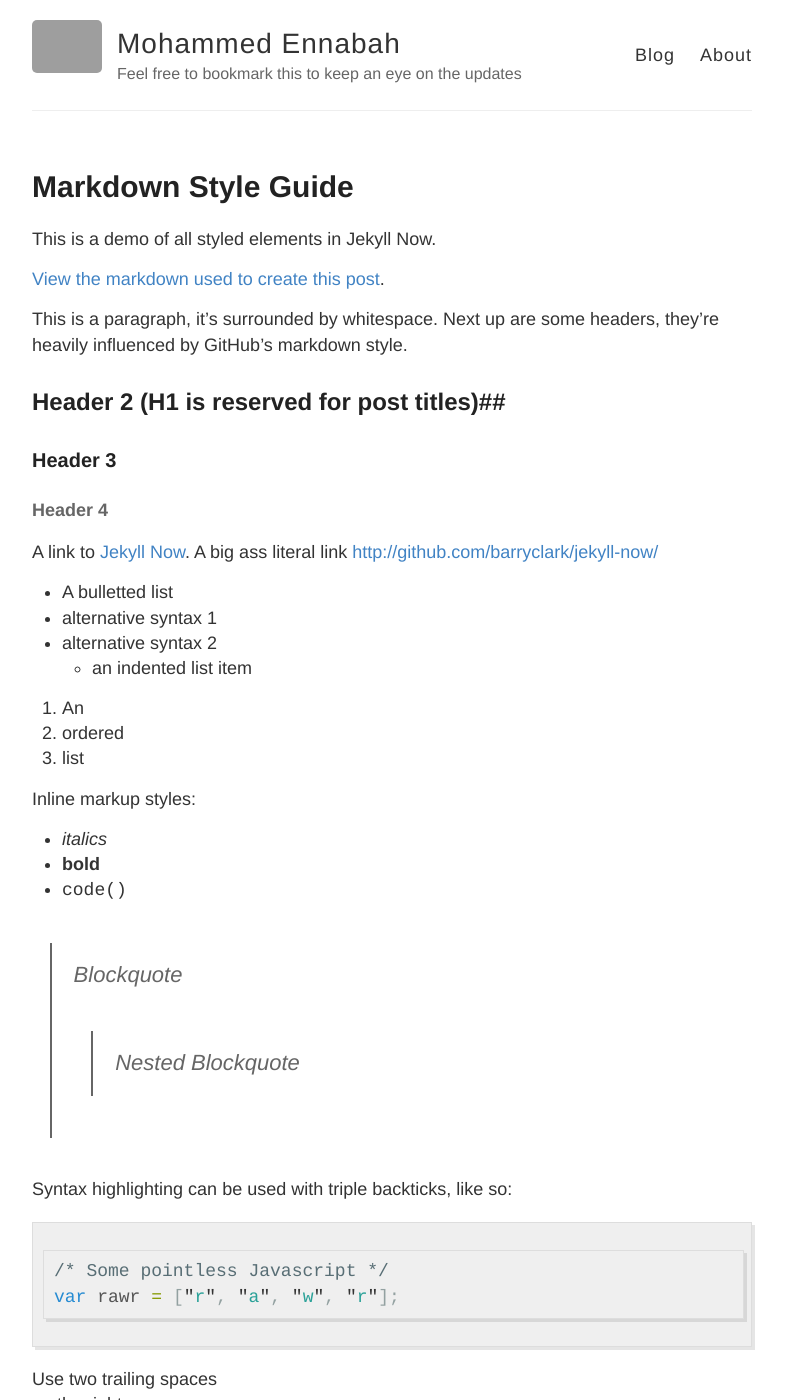
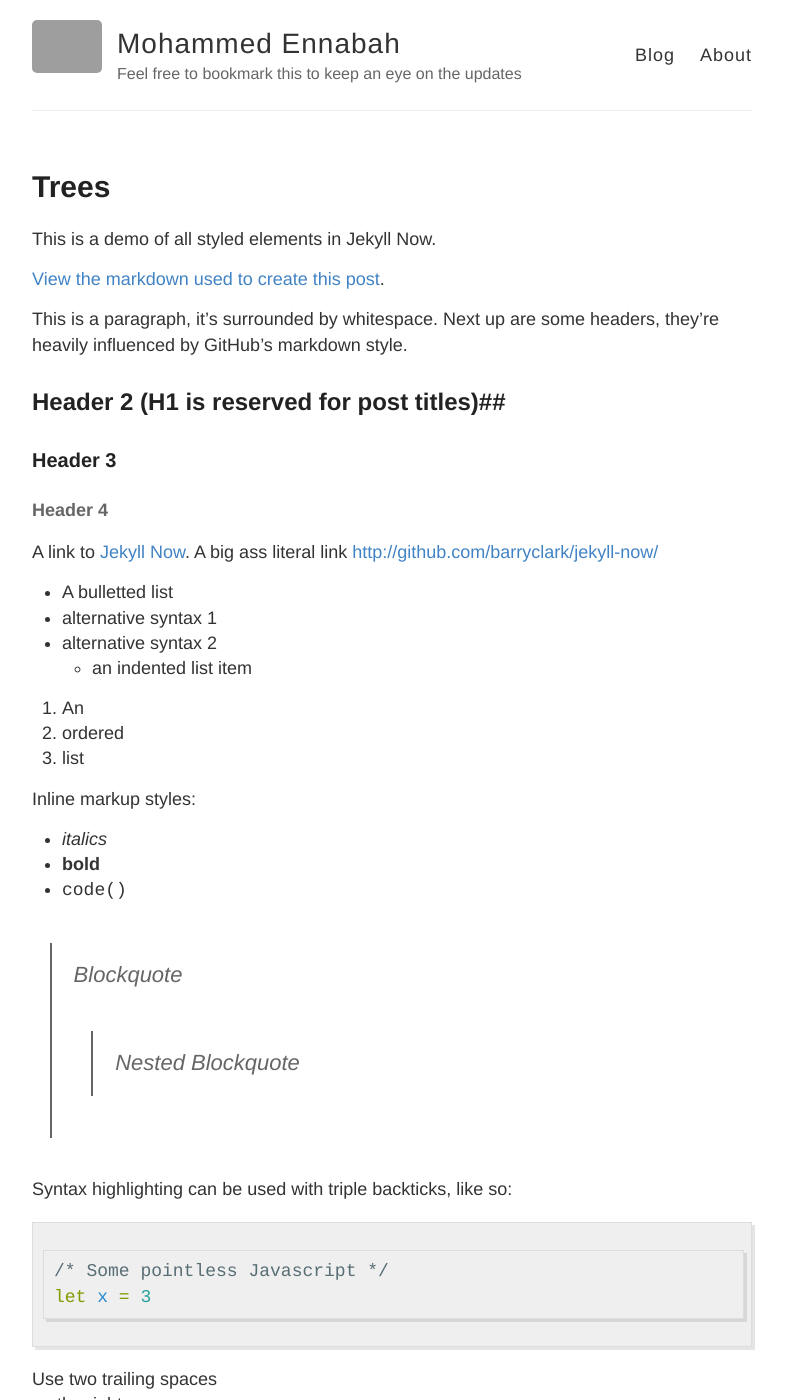
Before and after one commit to MEnnabah/MEnnabah.github.io, a Jekyll site: the page built from _posts/2018-3-3-Trees.md, in a window 1280 px wide and 1400 px high. Shown: the whole window, without its empty margins (248-1034 px from the left). Built offline with Jekyll 4.4.1, drawn with Linux system fonts in a browser that asks for light colours; grey boxes are pictures that could not be loaded.

Commit message:
Update and rename 2018-3-3-Hello-World.md to 2018-3-3-Trees.md

````diff
--- a/_posts/2018-3-3-Hello-World.md
+++ b/_posts/2018-3-3-Trees.md
@@ -1,6 +1,6 @@
 ---
 layout: post
-title: Markdown Style Guide
+title: Trees
 ---
 
 This is a demo of all styled elements in Jekyll Now.
@@ -37,9 +37,9 @@ Inline markup styles:
 
 Syntax highlighting can be used with triple backticks, like so:
 
-```javascript
+```swift
 /* Some pointless Javascript */
-var rawr = ["r", "a", "w", "r"];
+let x = 3
 ```
 
 Use two trailing spaces
````
